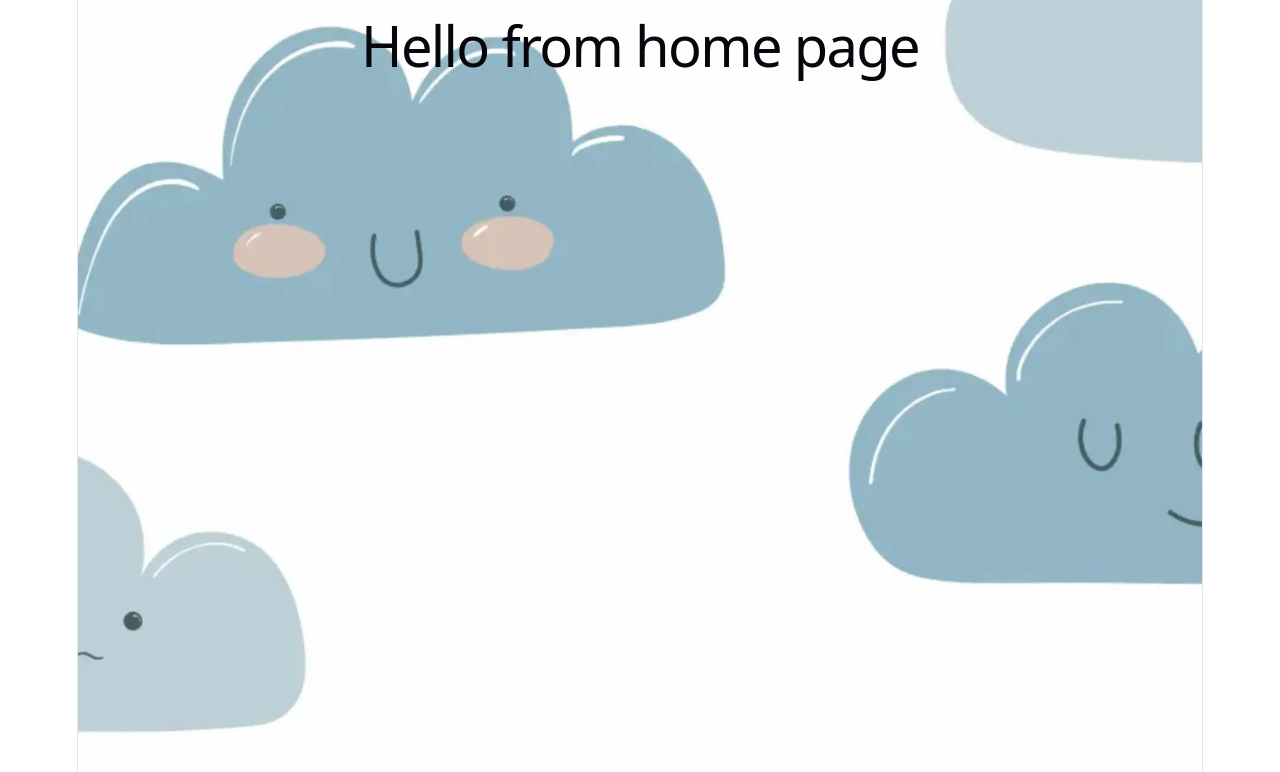
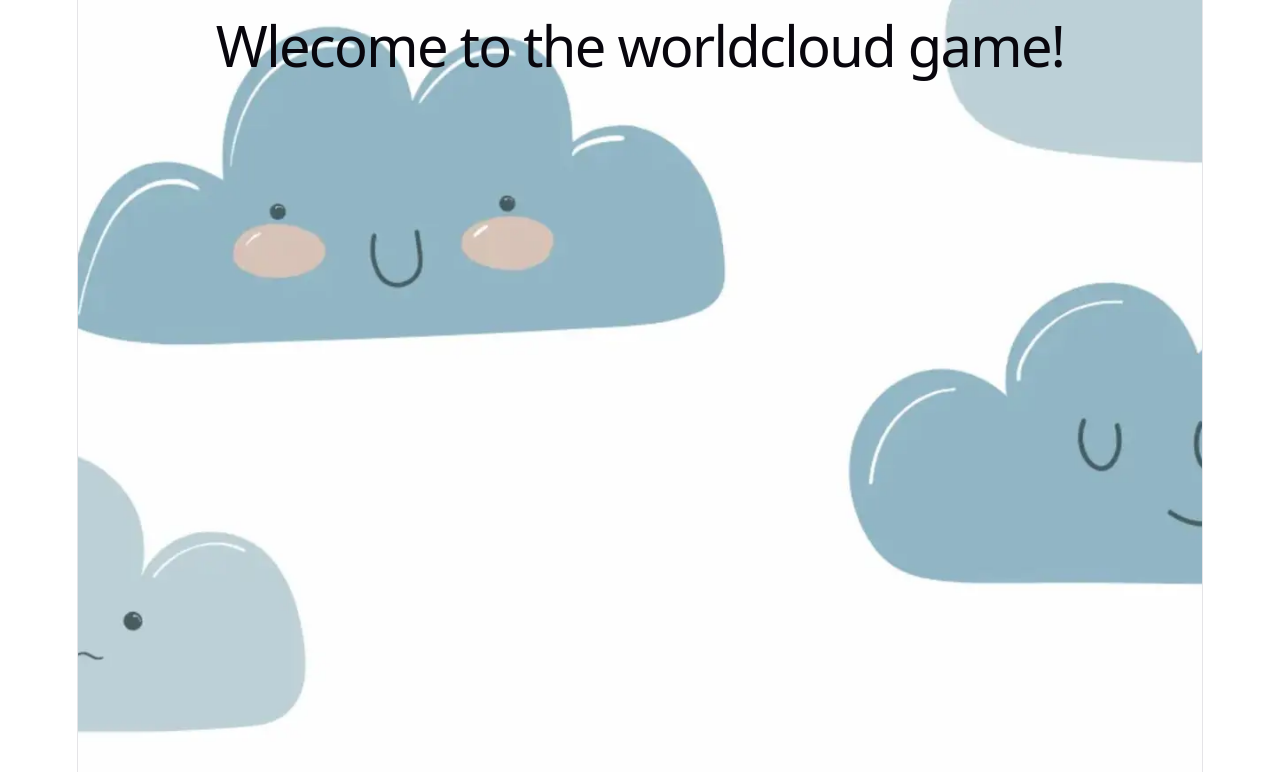
Before and after one commit to joannahulek/wordcloud-game, a React (Vite) app: page / in a window 1280 px wide. Shown: the top 772 px of the page. Built offline with nearby package versions, Linux system fonts and the light colour scheme.

Commit message:
feat: 869d96eh2 trigger first release(#13)
feat: 869d96eh2 trigger first release

BREAKING CHANGE: trigger new version bump

```diff
--- a/src/views/home-page/home-page.tsx
+++ b/src/views/home-page/home-page.tsx
@@ -1,7 +1,7 @@
 export function HomePage() {
     return (
         <div data-test="home-page">
-            <h1 data-test="home-page-header">Hello from home page</h1>
+            <h1 data-test="home-page-header">Wlecome to the worldcloud game!</h1>
         </div>
     )
 }
```
